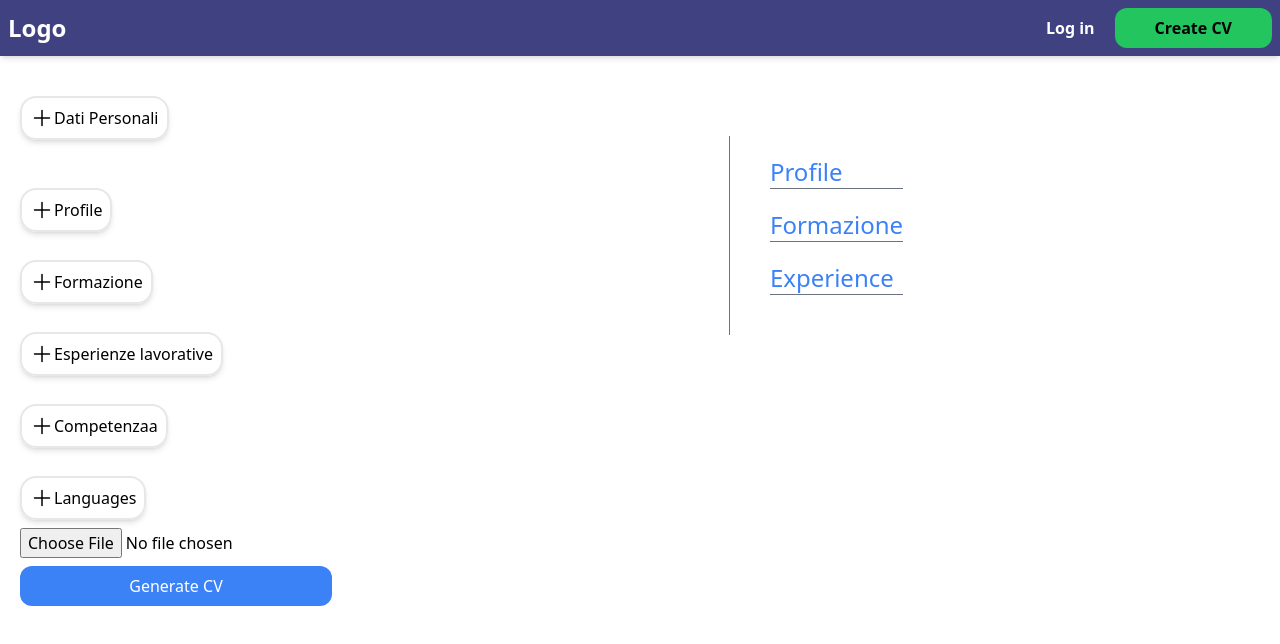
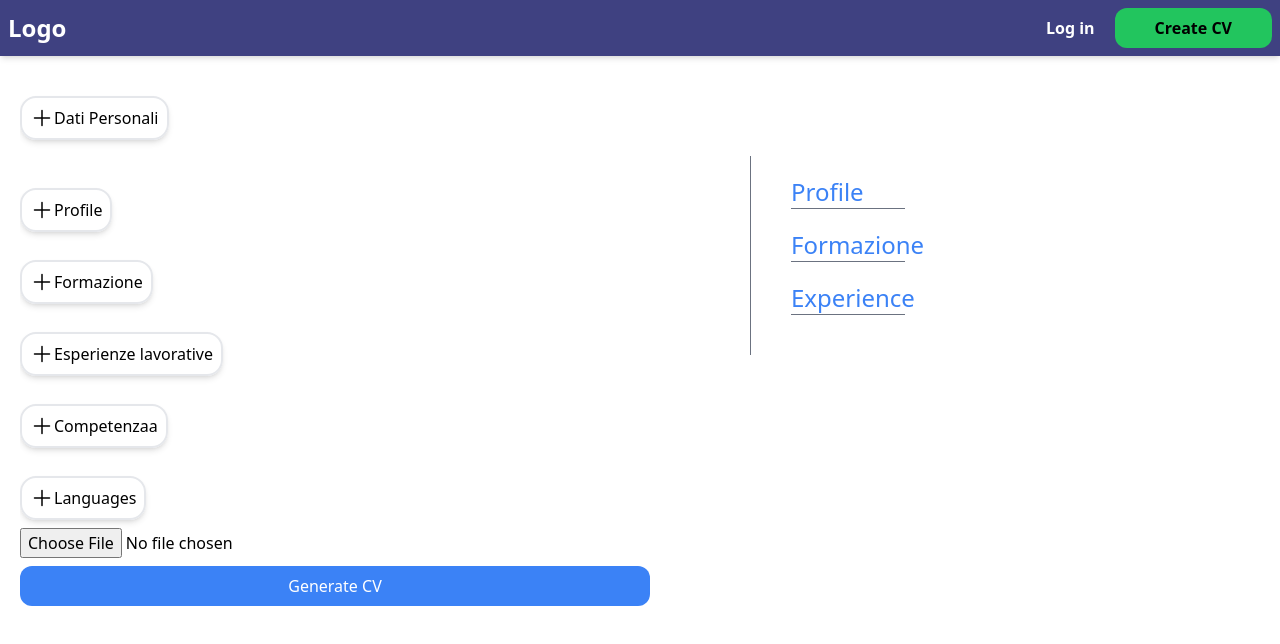
Before and after one commit to aivaneezy1/mensa, a Next.js app: page /create-cv in a window 1280 px wide. Shown: the top 644 px of the page. Built offline with nearby package versions, Linux system fonts and the light colour scheme; what @react-pdf/renderer would draw is missing.

Commit message:
Fixed the card component. added a scrool bar left side to displays input fields and the right side to displays the corresponding data

```diff
--- a/app/components/Card.jsx
+++ b/app/components/Card.jsx
@@ -17,7 +17,7 @@ const Card = (props) => {
   };
 
   return (
-    <div className="flex  justify-center md:flex-row gap-5  p-10  ">
+    <div className="flex  justify-center md:flex-row gap-5  p-10 w-1/2 ">
       <div className={`w-auto  p-5  border-r border-gray-500 border-solid`}>
         <header>
           {hasPersonalData ? (
@@ -390,7 +390,7 @@ const Card = (props) => {
         </header>
       </div>
 
-      <div className="flex flex-col  p-5 flex-1 w-full ">
+      <div className="flex flex-col  p-5 flex-1 w-1/2 ">
         <section>
            <h2 className="text-blue-500 border-b border-gray-500 border-solid text-2xl mb-5 whitespace-normal text-left">
               Profile
--- a/app/components/CreateCv.jsx
+++ b/app/components/CreateCv.jsx
@@ -109,8 +109,8 @@ export default function Home() {
 
   return (
     <>
-      <div className="flex justify-start flex-row  ml-5 ">
-        <form onSubmit={handleSubmit} className="flex flex-col mt-5 ">
+      <div className="flex justify-start flex-row  ml-5 h-screen ">
+        <form onSubmit={handleSubmit} className="flex flex-col mt-5 sm:w-1/2 sm:overflow-y-scroll ">
           {/*Dati Personali */}
           <DatiPersonali
             name={name}
@@ -240,7 +240,7 @@ export default function Home() {
           )}
         </form>
 
-        <div className=" sm:block hidden mx-auto  mt-10">
+        <div className=" sm:block hidden mx-auto  mt-10 w-1/2 p-5 overflow-y-scroll">
           <Card
             name={name}
             email={email}
--- a/app/components/DatiP.jsx
+++ b/app/components/DatiP.jsx
@@ -9,7 +9,7 @@ const DatiP = (props) => {
       {/*Dati Personali button */}
       {handleButton(showDatiPersonali, setShowDatiPersonali, "Dati Personali")}
 
-      <div className="flex flex-col mt-5 gap-2 nax-w-sm w-full">
+      <div className="flex flex-col mt-5 gap-2 nax-w-sm min-w-sm">
         {showDatiPersonali && (
           <>
             <input
```
